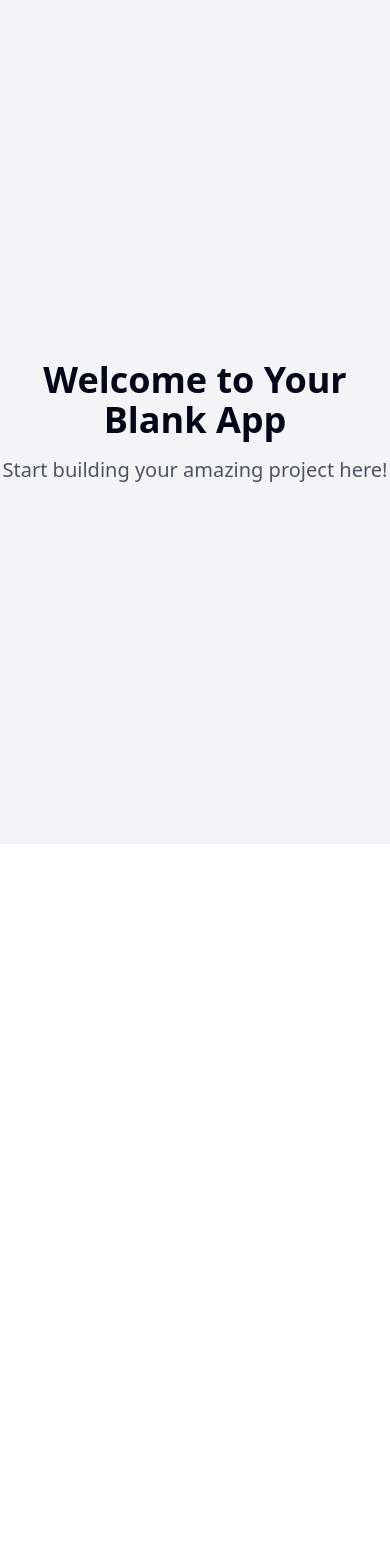
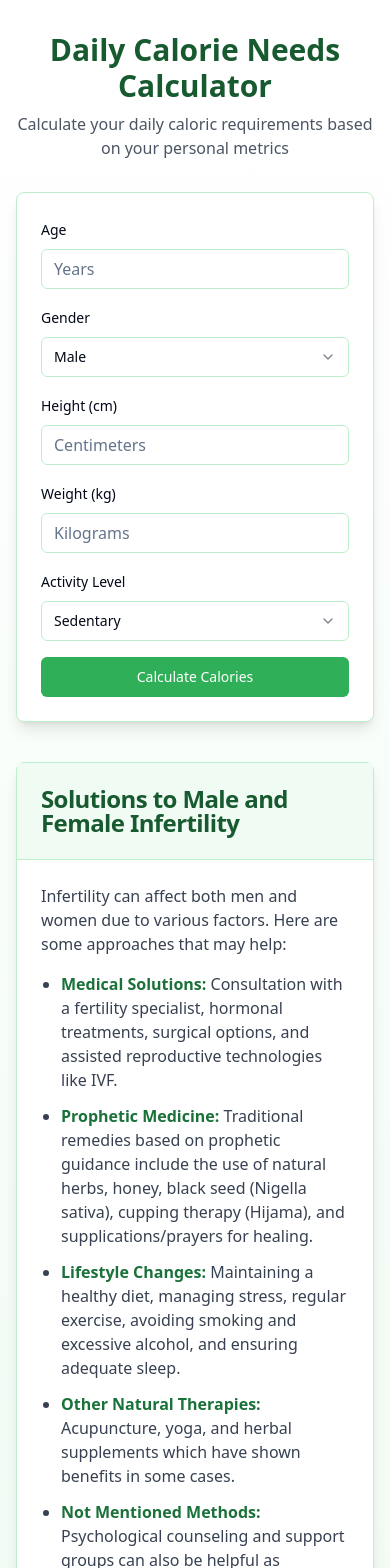
Before and after one commit to Toheebay/life-calories-tracker, a React (Vite) app: page / in a window 390 px wide. Shown: the top 1568 px of the page. Before the commit the page ends 844 px from the top, so only its background shows below. Built offline with nearby package versions, Linux system fonts and the light colour scheme.

Commit message:
Add calorie calculator and infertility section
Implement a daily calorie needs calculator and add an infertility solutions section to the HTML.

```diff
--- /dev/null
+++ b/src/components/CalorieCalculator.tsx
@@ -0,0 +1,129 @@
+
+import React, { useState } from 'react';
+import { Card, CardContent } from "@/components/ui/card";
+import { Input } from "@/components/ui/input";
+import { Button } from "@/components/ui/button";
+import { Label } from "@/components/ui/label";
+import { Select, SelectContent, SelectItem, SelectTrigger, SelectValue } from "@/components/ui/select";
+import CalorieResult from './CalorieResult';
+
+const CalorieCalculator = () => {
+  const [age, setAge] = useState<string>('');
+  const [gender, setGender] = useState<string>('male');
+  const [height, setHeight] = useState<string>('');
+  const [weight, setWeight] = useState<string>('');
+  const [activityLevel, setActivityLevel] = useState<string>('1.2');
+  const [calories, setCalories] = useState<number | null>(null);
+  const [showError, setShowError] = useState(false);
+
+  const calculateCalories = () => {
+    const ageNum = parseInt(age);
+    const heightNum = parseInt(height);
+    const weightNum = parseInt(weight);
+    const activityNum = parseFloat(activityLevel);
+
+    if (!ageNum || !heightNum || !weightNum) {
+      setShowError(true);
+      return;
+    }
+
+    setShowError(false);
+
+    let bmr;
+    if (gender === "male") {
+      bmr = 10 * weightNum + 6.25 * heightNum - 5 * ageNum + 5;
+    } else {
+      bmr = 10 * weightNum + 6.25 * heightNum - 5 * ageNum - 161;
+    }
+
+    const totalCalories = Math.round(bmr * activityNum);
+    setCalories(totalCalories);
+  };
+
+  return (
+    <Card className="shadow-lg border-health-200">
+      <CardContent className="pt-6">
+        <div className="space-y-4">
+          <div className="space-y-2">
+            <Label htmlFor="age">Age</Label>
+            <Input
+              type="number"
+              id="age"
+              placeholder="Years"
+              value={age}
+              onChange={(e) => setAge(e.target.value)}
+              className="border-health-200 focus:border-health-500"
+            />
+          </div>
+
+          <div className="space-y-2">
+            <Label htmlFor="gender">Gender</Label>
+            <Select value={gender} onValueChange={setGender}>
+              <SelectTrigger className="border-health-200 focus:border-health-500">
+                <SelectValue placeholder="Select gender" />
+              </SelectTrigger>
+              <SelectContent>
+                <SelectItem value="male">Male</SelectItem>
+                <SelectItem value="female">Female</SelectItem>
+              </SelectContent>
+            </Select>
+          </div>
+
+          <div className="space-y-2">
+            <Label htmlFor="height">Height (cm)</Label>
+            <Input
+              type="number"
+              id="height"
+              placeholder="Centimeters"
+              value={height}
+              onChange={(e) => setHeight(e.target.value)}
+              className="border-health-200 focus:border-health-500"
+            />
+          </div>
+
+          <div className="space-y-2">
+            <Label htmlFor="weight">Weight (kg)</Label>
+            <Input
+              type="number"
+              id="weight"
+              placeholder="Kilograms"
+              value={weight}
+              onChange={(e) => setWeight(e.target.value)}
+              className="border-health-200 focus:border-health-500"
+            />
+          </div>
+
+          <div className="space-y-2">
+            <Label htmlFor="activity">Activity Level</Label>
+            <Select value={activityLevel} onValueChange={setActivityLevel}>
+              <SelectTrigger className="border-health-200 focus:border-health-500">
+                <SelectValue placeholder="Select activity level" />
+              </SelectTrigger>
+              <SelectContent>
+                <SelectItem value="1.2">Sedentary</SelectItem>
+                <SelectItem value="1.375">Lightly active</SelectItem>
+                <SelectItem value="1.55">Moderately active</SelectItem>
+                <SelectItem value="1.725">Very active</SelectItem>
+              </SelectContent>
+            </Select>
+          </div>
+
+          <Button
+            onClick={calculateCalories}
+            className="w-full bg-health-500 hover:bg-health-600 text-white"
+          >
+            Calculate Calories
+          </Button>
+
+          {showError && (
+            <p className="text-red-500 text-sm">Please enter valid age, height, and weight.</p>
+          )}
+
+          {calories !== null && <CalorieResult calories={calories} />}
+        </div>
+      </CardContent>
+    </Card>
+  );
+};
+
+export default CalorieCalculator;
--- /dev/null
+++ b/src/components/CalorieResult.tsx
@@ -0,0 +1,19 @@
+
+import React from 'react';
+
+interface CalorieResultProps {
+  calories: number;
+}
+
+const CalorieResult = ({ calories }: CalorieResultProps) => {
+  return (
+    <div className="mt-6 p-4 bg-health-50 border border-health-200 rounded-md text-center">
+      <p className="text-xl font-semibold text-health-800">
+        You need about <span className="text-health-600 text-2xl">{calories}</span> calories/day
+      </p>
+      <p className="text-sm text-health-700">to maintain your current weight</p>
+    </div>
+  );
+};
+
+export default CalorieResult;
--- /dev/null
+++ b/src/components/FertilityInfo.tsx
@@ -0,0 +1,51 @@
+
+import React from 'react';
+import { Card, CardContent, CardHeader, CardTitle } from "@/components/ui/card";
+
+const FertilityInfo = () => {
+  return (
+    <Card className="border-health-200 shadow-lg mt-8">
+      <CardHeader className="bg-health-50 border-b border-health-200">
+        <CardTitle className="text-health-800">Solutions to Male and Female Infertility</CardTitle>
+      </CardHeader>
+      <CardContent className="pt-6">
+        <p className="text-gray-700 mb-4">
+          Infertility can affect both men and women due to various factors. Here are some approaches that may help:
+        </p>
+
+        <ul className="space-y-3 list-disc pl-5">
+          <li className="text-gray-700">
+            <span className="font-semibold text-health-700">Medical Solutions:</span>{" "}
+            Consultation with a fertility specialist, hormonal treatments, surgical options, and assisted reproductive technologies like IVF.
+          </li>
+
+          <li className="text-gray-700">
+            <span className="font-semibold text-health-700">Prophetic Medicine:</span>{" "}
+            Traditional remedies based on prophetic guidance include the use of natural herbs, honey, black seed (Nigella sativa), cupping therapy (Hijama), and supplications/prayers for healing.
+          </li>
+
+          <li className="text-gray-700">
+            <span className="font-semibold text-health-700">Lifestyle Changes:</span>{" "}
+            Maintaining a healthy diet, managing stress, regular exercise, avoiding smoking and excessive alcohol, and ensuring adequate sleep.
+          </li>
+
+          <li className="text-gray-700">
+            <span className="font-semibold text-health-700">Other Natural Therapies:</span>{" "}
+            Acupuncture, yoga, and herbal supplements which have shown benefits in some cases.
+          </li>
+
+          <li className="text-gray-700">
+            <span className="font-semibold text-health-700">Not Mentioned Methods:</span>{" "}
+            Psychological counseling and support groups can also be helpful as infertility often affects mental well-being.
+          </li>
+        </ul>
+
+        <p className="mt-4 text-sm text-gray-600 italic border-t border-health-100 pt-3">
+          <strong>Note:</strong> Always consult qualified healthcare providers before starting any treatment.
+        </p>
+      </CardContent>
+    </Card>
+  );
+};
+
+export default FertilityInfo;
--- a/src/pages/Index.tsx
+++ b/src/pages/Index.tsx
@@ -1,11 +1,28 @@
-// Update this page (the content is just a fallback if you fail to update the page)
+
+import React from 'react';
+import CalorieCalculator from '@/components/CalorieCalculator';
+import FertilityInfo from '@/components/FertilityInfo';
 
 const Index = () => {
   return (
-    <div className="min-h-screen flex items-center justify-center bg-gray-100">
-      <div className="text-center">
-        <h1 className="text-4xl font-bold mb-4">Welcome to Your Blank App</h1>
-        <p className="text-xl text-gray-600">Start building your amazing project here!</p>
+    <div className="min-h-screen bg-gradient-to-b from-white to-health-50 py-8">
+      <div className="container max-w-3xl mx-auto px-4">
+        <header className="text-center mb-8">
+          <h1 className="text-3xl md:text-4xl font-bold text-health-800">Daily Calorie Needs Calculator</h1>
+          <p className="text-gray-600 mt-2">Calculate your daily caloric requirements based on your personal metrics</p>
+        </header>
+
+        <div className="mb-10">
+          <CalorieCalculator />
+        </div>
+
+        <div className="mb-8">
+          <FertilityInfo />
+        </div>
+
+        <footer className="text-center text-gray-500 text-sm mt-12 pb-4">
+          <p>© 2025 Daily Calorie Needs Calculator. All information provided is for educational purposes only.</p>
+        </footer>
       </div>
     </div>
   );
--- a/tailwind.config.ts
+++ b/tailwind.config.ts
@@ -1,3 +1,4 @@
+
 import type { Config } from "tailwindcss";
 
 export default {
@@ -61,6 +62,19 @@ export default {
 					'accent-foreground': 'hsl(var(--sidebar-accent-foreground))',
 					border: 'hsl(var(--sidebar-border))',
 					ring: 'hsl(var(--sidebar-ring))'
+				},
+				health: {
+					'50': '#f0fbf3',
+					'100': '#dcf7e3',
+					'200': '#bcefca',
+					'300': '#8ae1a7',
+					'400': '#55ca7b',
+					'500': '#2eaf58',
+					'600': '#1e8e44',
+					'700': '#1a7139',
+					'800': '#185a30',
+					'900': '#164b29',
+					'950': '#072916',
 				}
 			},
 			borderRadius: {
```
